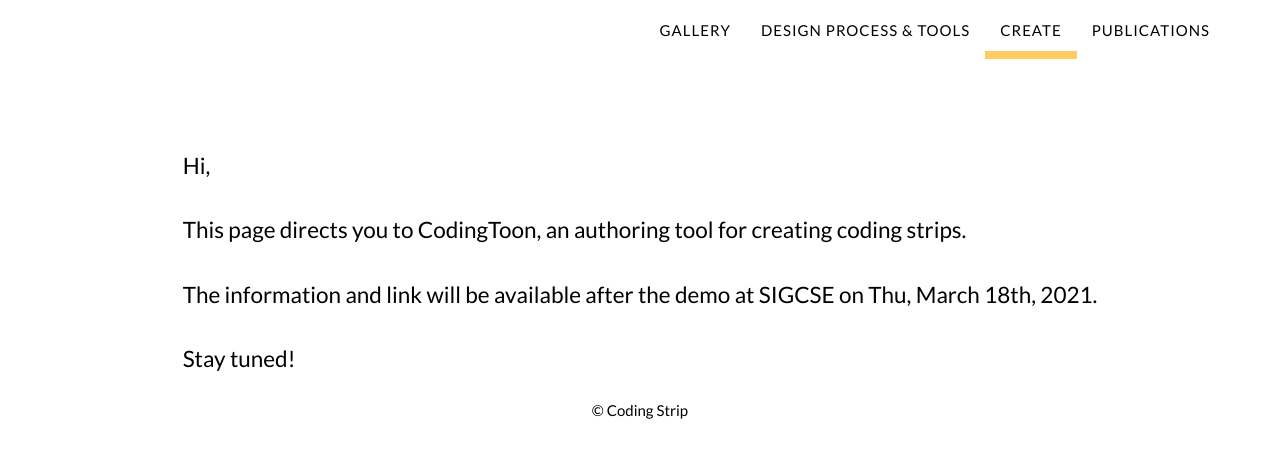
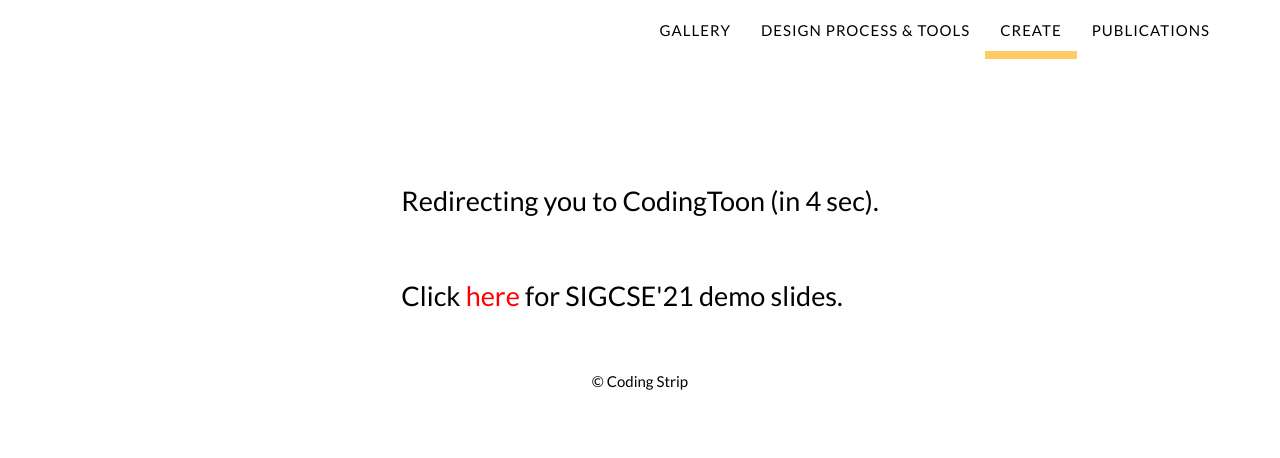
Before and after one commit to codingstrip/codingstrip.github.io, a Jekyll site: the page built from _2020_pages/create.html, in a window 1280 px wide. Shown: the top 458 px of the page. Built offline with Jekyll 4.4.1, drawn with Linux system fonts in a browser that asks for light colours; some web fonts are replaced.

Commit message:
Add code to redirect visiters to CodingToon

```diff
--- a/_2020_pages/create.html
+++ b/_2020_pages/create.html
@@ -4,14 +4,12 @@
 ---
 
 <section style="font-size: 1.5em; padding-top: 50px">
-Hi,
-<br><br>
-This page directs you to CodingToon, an authoring tool for creating coding strips.
+<p style="font-size:1.2em">
+Redirecting you to CodingToon (in 4 sec).
 <br>
 <br>
-The information and link will be available after the demo at SIGCSE on Thu, March 18th, 2021.
-<br><br>
-Stay tuned!
+Click <a href="https://sanghosuh.github.io/codingtoon-sigse/" style="color:red">here</a> for SIGCSE'21 demo slides.
+</p>
 </section>
 
 <script>
@@ -21,11 +19,11 @@
    });
 </script>
 
-<!-- <!DOCTYPE html>
+<!DOCTYPE html>
 <html>
    <head>
       <title>HTML Meta Tag</title>
-      <meta http-equiv = "refresh" content = "1.5; url = http://67c7739243b6.ngrok.io/projects" />
+      <meta http-equiv = "refresh" content = "4; url = http://codingtoon.ngrok.io/projects" />
       <style>
       	html {
       		cursor: wait;
```
Also changed, not shown: other parts of _2020_pages/create.html (+2 -2 lines).
